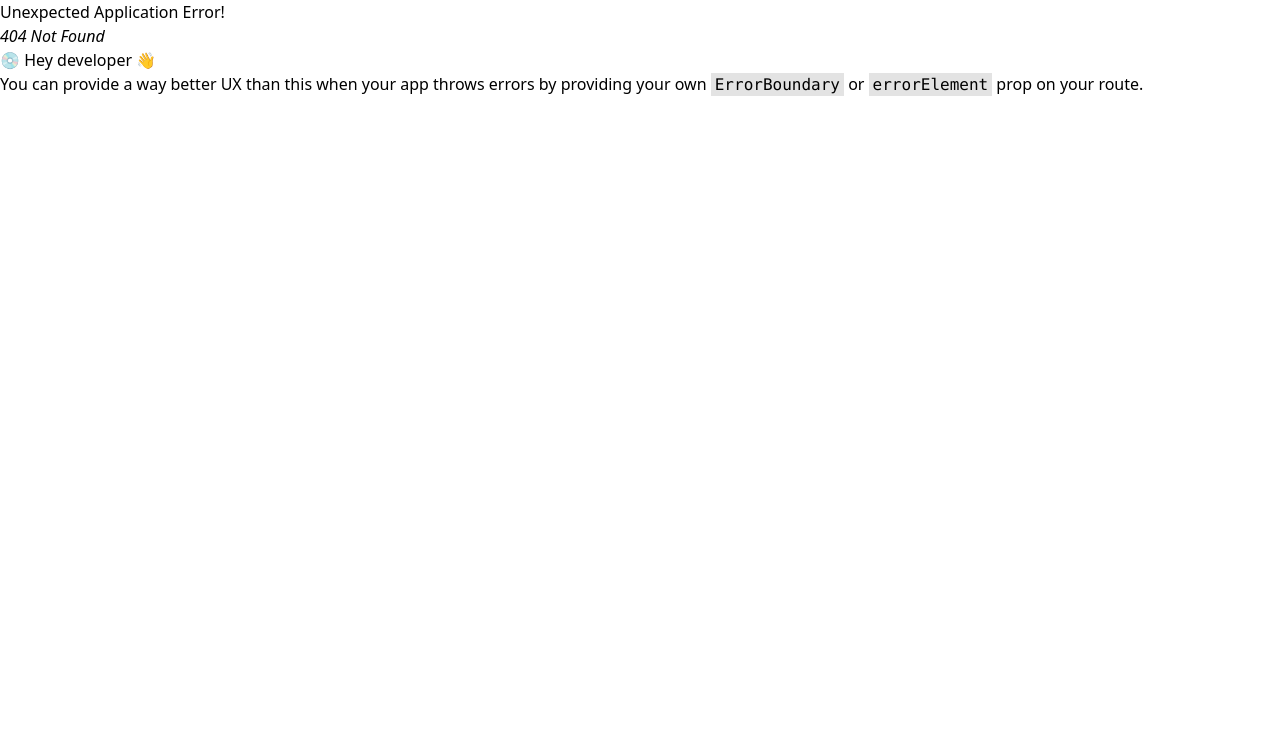
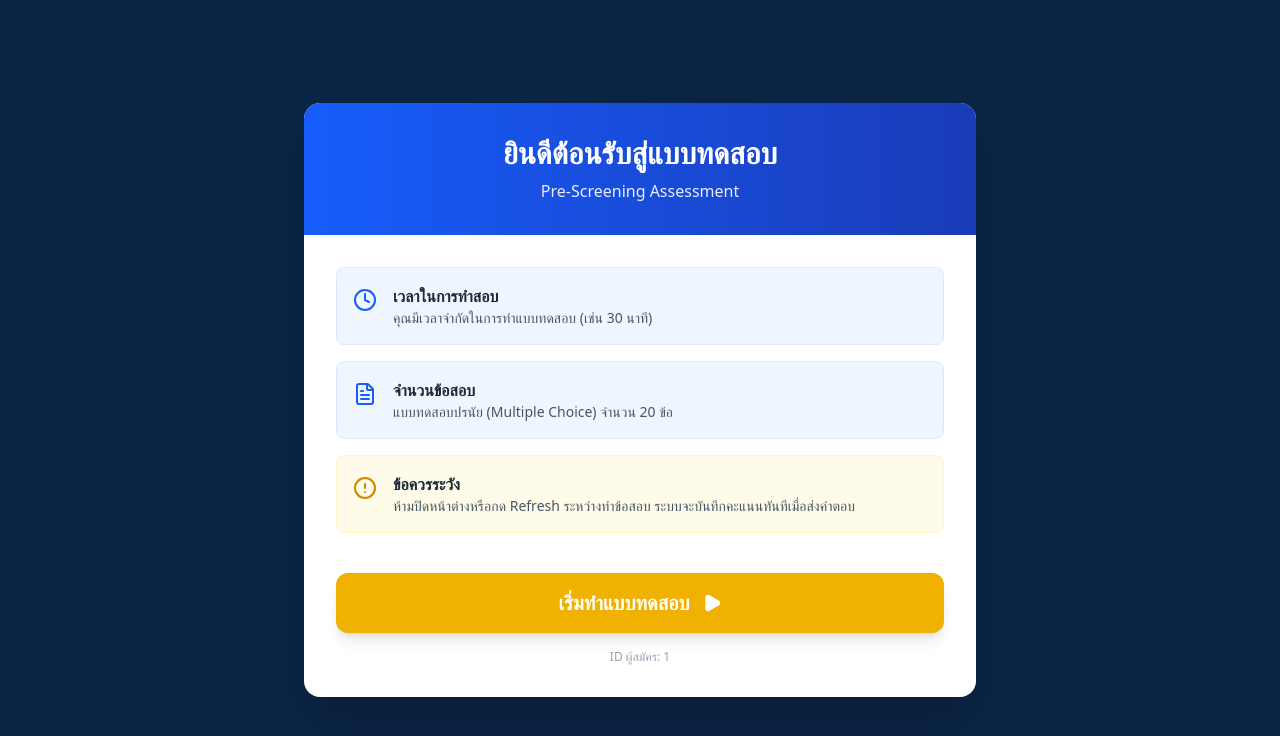
Before and after one commit to Nie-ent/H2OR_client, a React (Vite) app: page /welcome-test/1 in a window 1280 px wide. Before the commit this address had no page. Shown: the top 736 px of the page. Built offline with nearby package versions, Linux system fonts and the light colour scheme.

Commit message:
welcomeTestPage

```diff
--- a/src/components/user/RegisterForm.jsx
+++ b/src/components/user/RegisterForm.jsx
@@ -182,12 +182,8 @@ const RegisterForm = () => {
   }, [clearError, storeError]);
 
   const onSubmit = async (data) => {
-    setIsSubmitting(true);
+    // setIsSubmitting(true);  // ไม่ต้องใช้แล้วเพราะเราใช้ isLoading จาก store
     try {
-      // TODO: Replace with Axios call
-      // const formData = new FormData();
-      // Object.keys(data).forEach(key => formData.append(key, data[key]));
-      // await axios.post('/api/apply', formData);
 
       // console.log("Submitting:", data);
       // await new Promise((resolve) => setTimeout(resolve, 1500)); // Mock API
@@ -199,17 +195,27 @@ const RegisterForm = () => {
       console.log("Submitting:", payload);
 
       // ✅ เรียก Action จาก Store
-      await registerCandidate(payload);
+      const result = await registerCandidate(payload);
 
       toast.success("ส่งใบสมัครเรียบร้อยแล้ว!");
       reset();
-      navigate("/quiz"); // Redirect after success
+
+      // ✅ ดึง ID ของผู้สมัครจาก Response
+      console.log("Registration Result:", result);
+
+      const candidateId = result?.data?.candidate_id || result?.candidate?.candidate_id || result?.candidate_id;
+
+      if (candidateId) {
+      // ✅  ส่งไปหน้า Welcome พร้อม ID
+        navigate(`/welcome-test/${candidateId}`); // Redirect after success
+      }
     } catch (error) {
       toast.error("เกิดข้อผิดพลาดในการส่งข้อมูล");
       console.error(error);
-    } finally {
-      setIsSubmitting(false);
     }
+    // } finally {
+    //   setIsSubmitting(false);
+    // }
   };
 
   return (
--- /dev/null
+++ b/src/pages/user/WelcomeTestPage.jsx
@@ -0,0 +1,102 @@
+
+import { useParams, useNavigate } from 'react-router-dom';
+import { useTestStore } from '../../stores/useTestStore';
+import { Play, Clock, FileText, AlertCircle, Loader2 } from 'lucide-react';
+import { toast } from 'react-toastify';
+
+
+const WelcomeTestPage = () => {
+    const { candidate_id } = useParams(); // รับ ID จาก URL
+    const navigate = useNavigate();
+    const { startTest, isLoading } = useTestStore();
+
+      const handleStartTest = async () => {
+        if (!candidate_id) {
+            toast.error("ไม่พบข้อมูลผู้สมัคร กรุณาสมัครใหม่");
+            return;
+        }
+
+        try {
+            // 1. เรียก API เริ่มสอบ (Backend จะสุ่มข้อสอบมาให้)
+            await startTest(candidate_id);
+
+            // 2. ถ้าสำเร็จ ไปหน้าทำข้อสอบ
+            toast.success("เริ่มการสอบ! ขอให้โชคดีครับ");
+            navigate("/quiz");
+
+        } catch (error) {
+            console.error(error);
+            toast.error("ไม่สามารถเริ่มสอบได้: " + (error.response?.data?.message || "ระบบขัดข้อง"));
+        }
+    };
+
+   return (
+        <div className="min-h-screen bg-navy flex items-center justify-center p-4">
+            <div className="bg-white max-w-2xl w-full rounded-2xl shadow-2xl overflow-hidden animate-fade-in-up">
+
+                {/* Header */}
+                <div className="bg-gradient-to-r from-blue-600 to-blue-800 p-8 text-center text-white">
+                    <h1 className="text-3xl font-bold mb-2">ยินดีต้อนรับสู่แบบทดสอบ</h1>
+                    <p className="opacity-90">Pre-Screening Assessment</p>
+                </div>
+
+                {/* Content */}
+                <div className="p-8 space-y-6">
+
+                    {/* Instructions */}
+                    <div className="space-y-4">
+                        <div className="flex items-start gap-4 p-4 bg-blue-50 rounded-lg border border-blue-100">
+                            <Clock className="text-blue-600 w-6 h-6 flex-shrink-0 mt-1" />
+                            <div>
+                                <h3 className="font-bold text-gray-800">เวลาในการทำสอบ</h3>
+                                <p className="text-sm text-gray-600">คุณมีเวลาจำกัดในการทำแบบทดสอบ (เช่น 30 นาที)</p>
+                            </div>
+                        </div>
+
+                        <div className="flex items-start gap-4 p-4 bg-blue-50 rounded-lg border border-blue-100">
+                            <FileText className="text-blue-600 w-6 h-6 flex-shrink-0 mt-1" />
+                            <div>
+                                <h3 className="font-bold text-gray-800">จำนวนข้อสอบ</h3>
+                                <p className="text-sm text-gray-600">แบบทดสอบปรนัย (Multiple Choice) จำนวน 20 ข้อ</p>
+                            </div>
+                        </div>
+
+                        <div className="flex items-start gap-4 p-4 bg-yellow-50 rounded-lg border border-yellow-100">
+                            <AlertCircle className="text-yellow-600 w-6 h-6 flex-shrink-0 mt-1" />
+                            <div>
+                                <h3 className="font-bold text-gray-800">ข้อควรระวัง</h3>
+                                <p className="text-sm text-gray-600">
+                                    ห้ามปิดหน้าต่างหรือกด Refresh ระหว่างทำข้อสอบ ระบบจะบันทึกคะแนนทันทีเมื่อส่งคำตอบ
+                                </p>
+                            </div>
+                        </div>
+                    </div>
+
+                    {/* Action Button */}
+                    <div className="pt-4">
+                        <button
+                            onClick={handleStartTest}
+                            disabled={isLoading}
+                            className="w-full group bg-yellow-500 hover:bg-yellow-600 text-white text-xl font-bold py-4 px-6 rounded-xl shadow-lg hover:shadow-xl transition-all transform hover:-translate-y-1 flex justify-center items-center gap-3 disabled:opacity-70 disabled:cursor-not-allowed disabled:transform-none"
+                        >
+                            {isLoading ? (
+                                <>
+                                    <Loader2 className="animate-spin" /> กำลังโหลดข้อสอบ...
+                                </>
+                            ) : (
+                                <>
+                                    เริ่มทำแบบทดสอบ <Play className="fill-current w-5 h-5 group-hover:translate-x-1 transition-transform" />
+                                </>
+                            )}
+                        </button>
+                        <p className="text-center text-xs text-gray-400 mt-4">
+                            ID ผู้สมัคร: {candidate_id}
+                        </p>
+                    </div>
+                </div>
+            </div>
+        </div>
+    );
+};
+
+export default WelcomeTestPage;
--- a/src/router/index.jsx
+++ b/src/router/index.jsx
@@ -7,6 +7,7 @@ import RegisterAdminPage from "../pages/Admin/RegisterAdminPage";
 import AdminLoginPage from "../pages/Admin/AdminLoginPage";
 import QuizPage from "../pages/user/QuizPage";
 import AdminForgotPasswordPage from "../pages/Admin/AdminForgotPasswordPage";
+import WelcomeTestPage from "../pages/user/WelcomeTestPage.jsx";
 
 const router = createBrowserRouter([
   {
@@ -17,6 +18,11 @@ const router = createBrowserRouter([
   {
     path: "/apply",
     element: <ApplicationResumePage />,
+
+  },
+  {
+    path: "/welcome-test/:candidate_id",
+    element: <WelcomeTestPage />,
   },
 
   {
--- a/src/stores/useCandidateStore.js
+++ b/src/stores/useCandidateStore.js
@@ -11,6 +11,7 @@ export const useCandidateStore = create((set, get) => ({
 
   // 1. ฟังก์ชันสมัครงาน (POST)
   registerCandidate: async (candidateData) => {
+    console.log(candidateData)
     set({ isLoading: true, error: null }); // เริ่มโหลด Clear Error เดิม
 
     try {
--- /dev/null
+++ b/src/stores/useTestStore.js
@@ -0,0 +1,80 @@
+// src/stores/useTestStore.js
+
+import { create } from "zustand";
+import { persist, createJSONStorage } from "zustand/middleware"; // ใช้ persist เผื่อกด Refresh แล้วข้อสอบไม่หาย
+import axios from "axios"; // หรือ axiosCandidate ถ้า base url ตรงกัน
+
+// สร้าง Axios Instance แยกเฉพาะ Test ก็ได้ หรือใช้ตัวเดิม
+const api = axios.create({
+  baseURL: "http://localhost:8000/api/tests",
+});
+
+export const useTestStore = create(
+  persist(
+    (set, get) => ({
+      testId: null,
+      questions: [], // เก็บโจทย์ทั้งหมด
+      currentQuestionIndex: 0,
+      answers: {}, // เก็บคำตอบที่เลือก { questionIndex: optionId }
+      isLoading: false,
+      error: null,
+
+      // ฟังก์ชันดึงข้อสอบจาก backend
+      // Action 1: เริ่มทำข้อสอบ
+      startTest: async (candidateId) => {
+        set({ isLoading: true, error: null });
+        try {
+          const response = await api.post(`/start/${candidateId}`);
+          const testData = response.data.data;
+
+          // จัดรูปแบบข้อมูลให้ใช้ง่ายขึ้น (Extract questions from relation)
+          const formattedQuestions = testData.questions || []; // กัน null
+
+           set({
+            testId: testData.test_id,
+            questions: formattedQuestions,
+            currentQuestionIndex: 0,
+            answers: {}, // เคลียร์คำตอบเก่า
+            isLoading: false
+          });
+
+          return true; // แจ้งว่าทำสำเร็จ
+        } catch (error) {
+          console.error("Start Test Error:", error);
+          set({ isLoading: false, error: "ไม่สามารถเริ่มทำแบบทดสอบได้" });
+          throw error;
+        }
+      },
+
+       // Action 2: เลือกคำตอบ
+      selectAnswer: (questionId, choiceId) => {
+        const { answers } = get();
+        set({ answers: { ...answers, [questionId]: choiceId }
+        });
+      },
+
+      // Action 3: เปลี่ยนข้อ
+      nextQuestion: () => {
+        const { currentQuestionIndex, questions } = get();
+        if (currentQuestionIndex < questions.length - 1) {
+          set({ currentQuestionIndex: currentQuestionIndex + 1 });
+        }
+      },
+
+      prevQuestion: () => {
+        const { currentQuestionIndex } = get();
+        if (currentQuestionIndex > 0) {
+          set({ currentQuestionIndex: currentQuestionIndex - 1 });
+        }
+      },
+
+      // Action 4: เคลียร์ข้อมูลเมื่อสอบเสร็จ
+      resetTest: () =>
+        set({ testId: null, questions: [], currentQuestionIndex: 0, answers: {} }),
+    }),
+    {
+      name: "test-storage", // เก็บใน LocalStorage กัน Refresh
+      storage: createJSONStorage(() => localStorage),
+    }
+  )
+);
```
